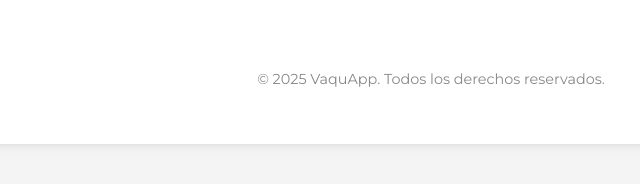
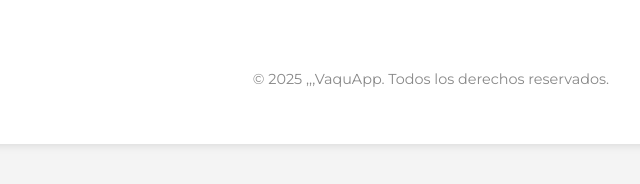
Before and after one commit to k0ngan/vaquapp, a plain HTML site: page index.html in a window 1280 px wide. Shown: the part 2113-2297 px from the top of the page, 334-974 px from the left. Drawn offline with Linux system fonts and the light colour scheme.

Commit message:
Add files via upload

```diff
--- a/index.html
+++ b/index.html
@@ -103,7 +103,7 @@
     </section>
 
     <footer class="footer">
-      <p>© 2025 VaquApp. Todos los derechos reservados.</p>
+      <p>© 2025 ,,,VaquApp. Todos los derechos reservados.</p>
     </footer>
   </div>
 
```
